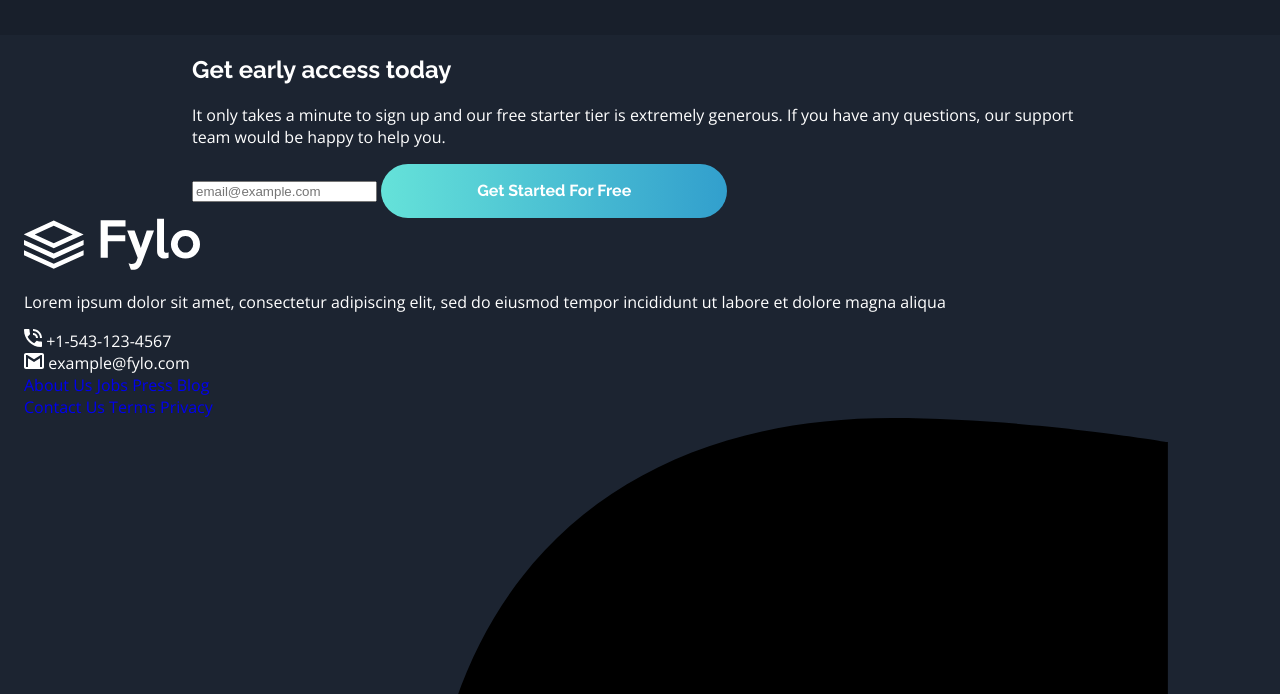
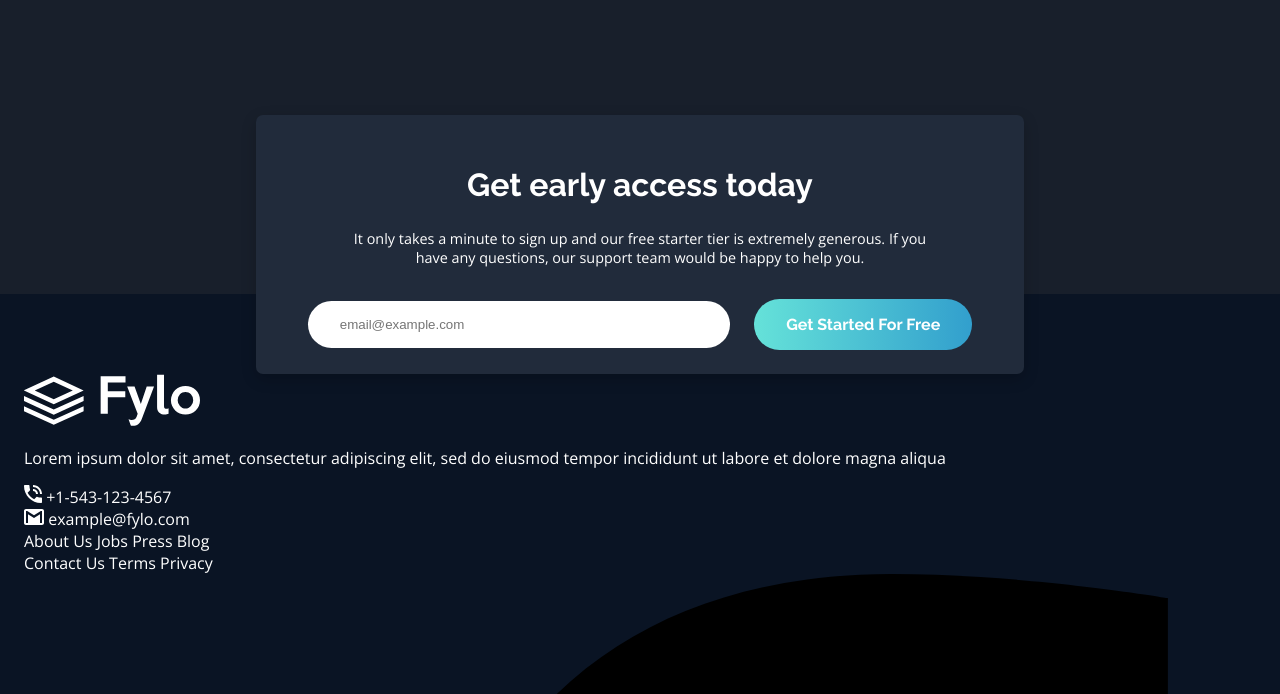
Before and after one commit to mehmet-emin-git/fylo-dark-landing-page, a plain HTML site: page index.html in a window 1280 px wide. Shown: the part 2981-3675 px from the top of the page. Drawn offline with nearby package versions, Linux system fonts and the light colour scheme.

Commit message:
:lipstick: sign up
styling the cta section

```diff
--- a/index.html
+++ b/index.html
@@ -146,7 +146,7 @@
                 <p>
                     It only takes a minute to sign up and our free starter tier is extremely generous. If you have any questions, our support team would be happy to help you.
                 </p>
-                <form class="cta__form flex">
+                <form class="cta__form flex-c">
                     <input type="email" name="email" id="email" placeholder="email@example.com">
                     <input type="submit" class="btn btn-sm" value="Get Started For Free">
                 </form>
--- a/style.sass
+++ b/style.sass
@@ -11,7 +11,6 @@ $footer-bg: hsl(216, 56%, 9%)
 $testimonial-bg: hsl(220, 30%, 18%)
 $cyan-cta: hsl(176, 68%, 64%)
 $blue-cta: hsl(198, 61%, 50%)
-$feature-bg: #181f2b
 
 // ---------------------- Global Styles --------------------------------
 
@@ -23,6 +22,9 @@ body
     font-family: $body
     background: $intro-bg
     color: white
+
+html
+    scroll-behavior: smooth
 
 .flex-c
     display: flex
@@ -52,6 +54,7 @@ img
 
 a
     text-decoration: none
+    color: white
 
 .btn
     background: linear-gradient(to right, $cyan-cta, $blue-cta)
@@ -188,7 +191,7 @@ header
 
     .quote
         padding: 1.5rem
-        background: lighten($intro-bg, 3%)
+        background: $testimonial-bg
         box-shadow: 5px 5px 15px rgba(black, .15)
         border-radius: 5px
 
@@ -216,3 +219,48 @@ header
             p
                 font-size: .6rem
                 margin: .2rem 0 0
+
+.cta
+    background: $main-bg
+    .container-sm
+        max-width: 60%
+
+    &__block
+        background: lighten($intro-bg,3%)
+        text-align: center
+        padding: 1.5rem 2rem
+        position: relative
+        z-index: 10
+        top: 5rem
+        box-shadow: 0px 5px 15px rgba(black, .2)
+        border-radius: 7px
+
+        h2
+            font-size: 2rem
+
+        p
+            max-width: 85%
+            font-size: .9rem
+            margin: 0 auto
+
+    &__form
+        margin-top: 2rem
+
+        #email
+            padding: 1rem 2rem
+            border: none
+            border-radius: 30px
+            width: 60%
+
+            &::placehoder
+                font-family: $body
+                color: gray
+
+        .btn-sm
+            padding: 1rem 2rem
+            margin-left: 1.5rem
+
+
+.footer
+    background: $footer-bg
+    padding: 5rem 0
```
Also changed, not shown: style.css.
